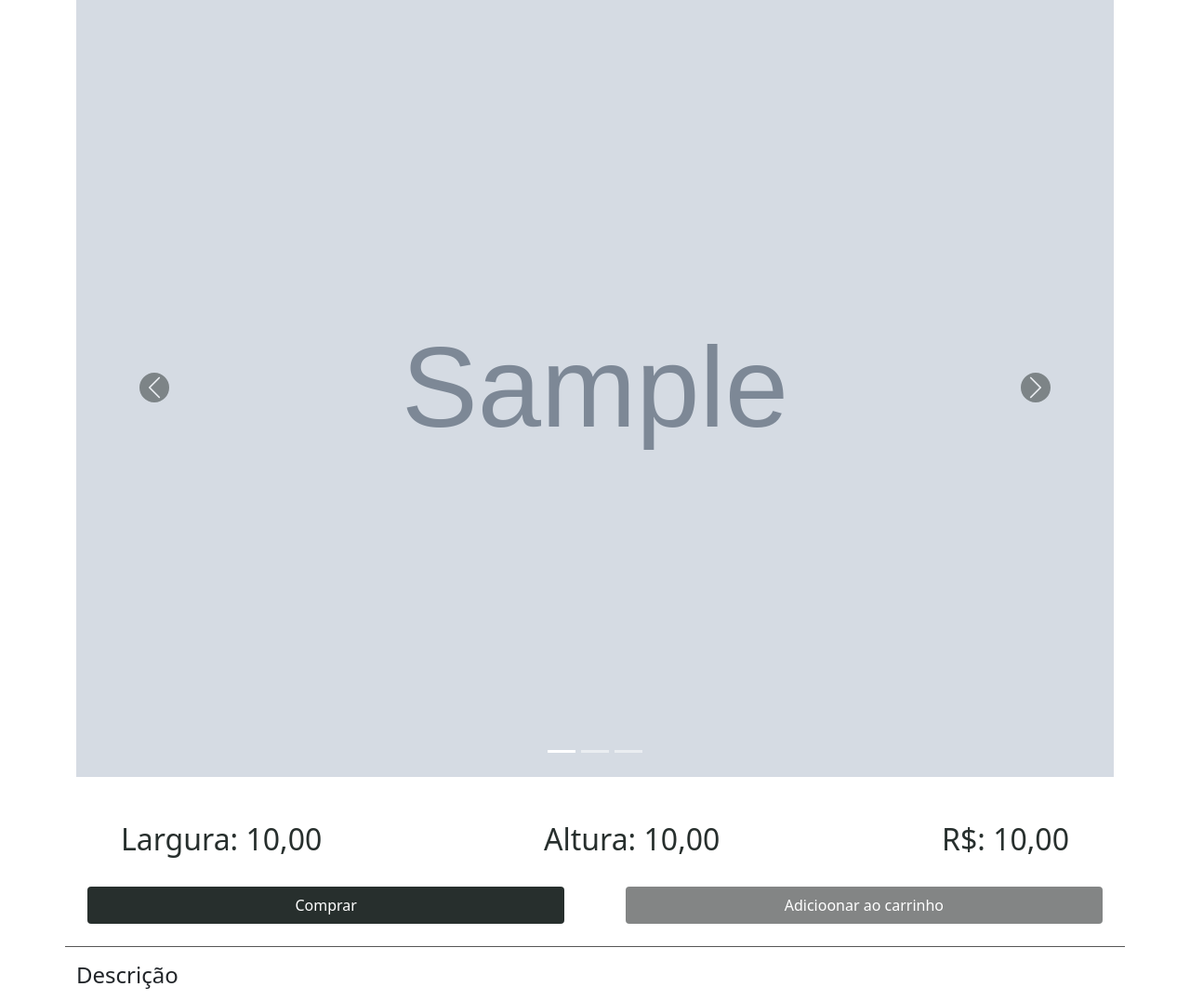
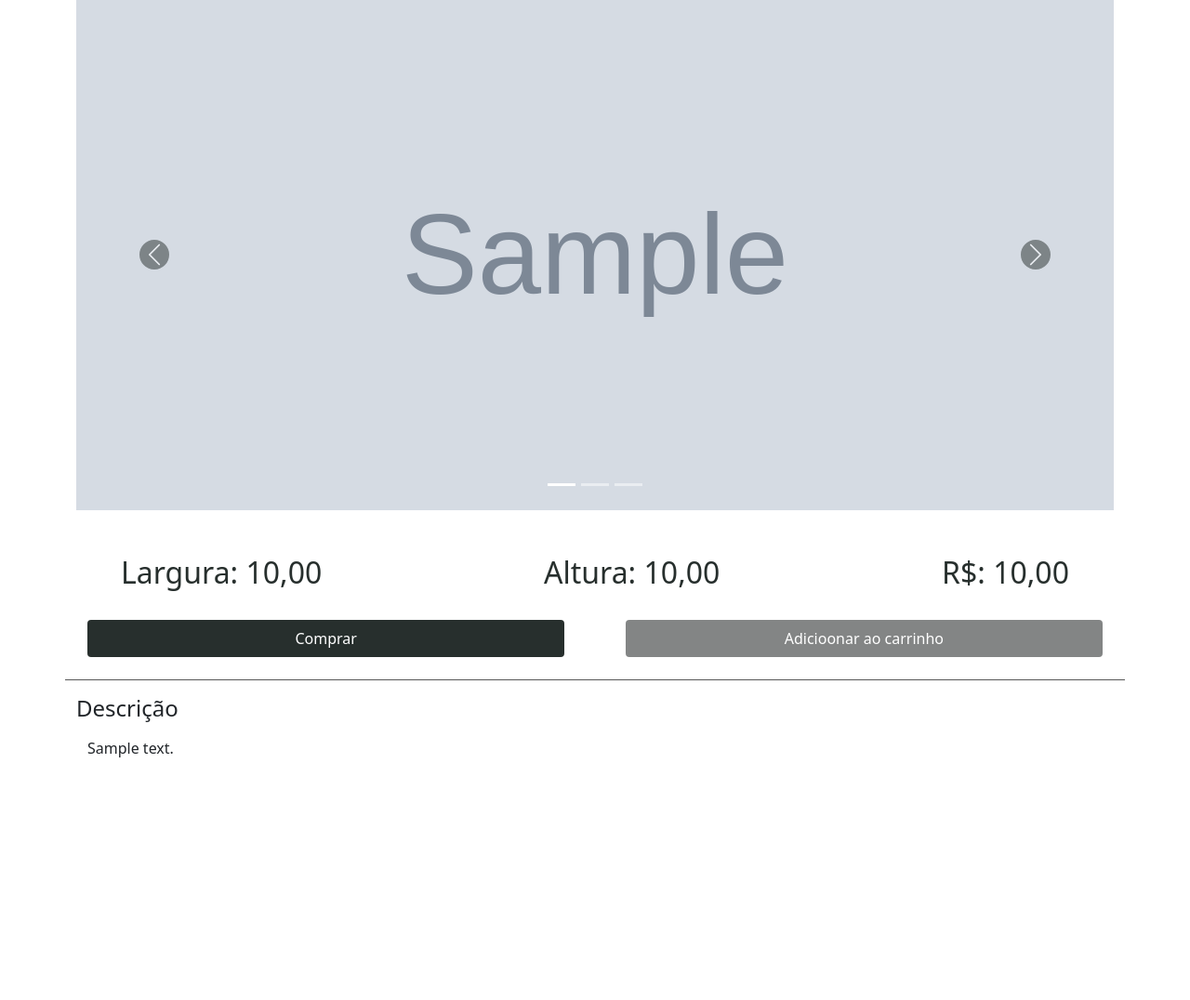
Before and after one commit to Gustavodeoliveiraa/alphadevs, a Django app: page /detail/1 in a window 1280 px wide. Shown: the part 390-1466 px from the top of the page at 93% size. After the commit the page ends 1205 px from the top, so only its background shows below. Run offline with Django 5.2, Linux system fonts and the light colour scheme; tables that the repository leaves empty hold one stand-in row (values such as "Sample post"); grey boxes marked "Sample" are stand-in pictures; some libraries are stand-ins or nearby versions.

Commit message:
style: changed the widht of the cover image of products

```diff
--- a/product/static/products/css/style.css
+++ b/product/static/products/css/style.css
@@ -172,13 +172,23 @@ a {
     transform: scale(1.05);
 }
 
-
+/* delete */
 .container-detail-product {
     height: 300px;
     width: 95%;
 }
 
+.carousel-inner {
+    height: 450px;
+}
 
+.carousel-item {
+    height: 100%;
+}
+
+.carousel-item img {
+    object-fit: fill;
+}
 .carousel-control-prev-icon,
 .carousel-control-next-icon {
     background-color: var(--color-text-gray);
@@ -262,6 +272,10 @@ a {
     .input-search {
         width: 50% !important;
     }
+
+    .carousel-inner {
+        height: 500px;
+    }
 }
 
 
@@ -274,6 +288,10 @@ a {
 
     .cover-product {
         height: 250px;
+    }
+
+    .carousel-inner {
+        height: 550px;
     }
 }
 
--- a/product/templates/detail.html
+++ b/product/templates/detail.html
@@ -4,7 +4,7 @@
     <div class="container mt-4 text-center">
         <h1 class="display-3">{{object.product_name}}</h1>
 
-          <div id="carouselExampleIndicators" class="carousel slide  mt-4 rounded" data-bs-ride="carousel">
+        <div id="carouselExampleIndicators" class="carousel slide mt-4 rounded" data-bs-ride="carousel">
             <div class="carousel-indicators">
                 <button type="button" data-bs-target="#carouselExampleIndicators" data-bs-slide-to="0" class="active" aria-current="true" aria-label="Slide 1"></button>
                 <button type="button" data-bs-target="#carouselExampleIndicators" data-bs-slide-to="1" aria-label="Slide 2"></button>
@@ -13,7 +13,7 @@
             <div class="carousel-inner">
                 {% for image in object.images.all %}
                     <div class="carousel-item {% if forloop.first %}active{% endif %}">
-                        <img src="{{image.images.url}}" class="d-block w-100" alt="{{object.product_name}}">
+                        <img src="{{image.images.url}}" class="d-block w-100 h-100 cover_product" alt="{{object.product_name}}">
                     </div>
                 {% endfor %}
             </div>
@@ -26,6 +26,7 @@
                 <span class="visually-hidden">Next</span>
             </button>
         </div>
+
 
         <div class="container info-products w-100  d-flex justify-content-between mt-5 ps-md-5 pe-md-5 ">
             <h2 class="" >Largura: {{object.product_width}}</h2>
```
Lines whose indentation alone changed are shown as unchanged.
